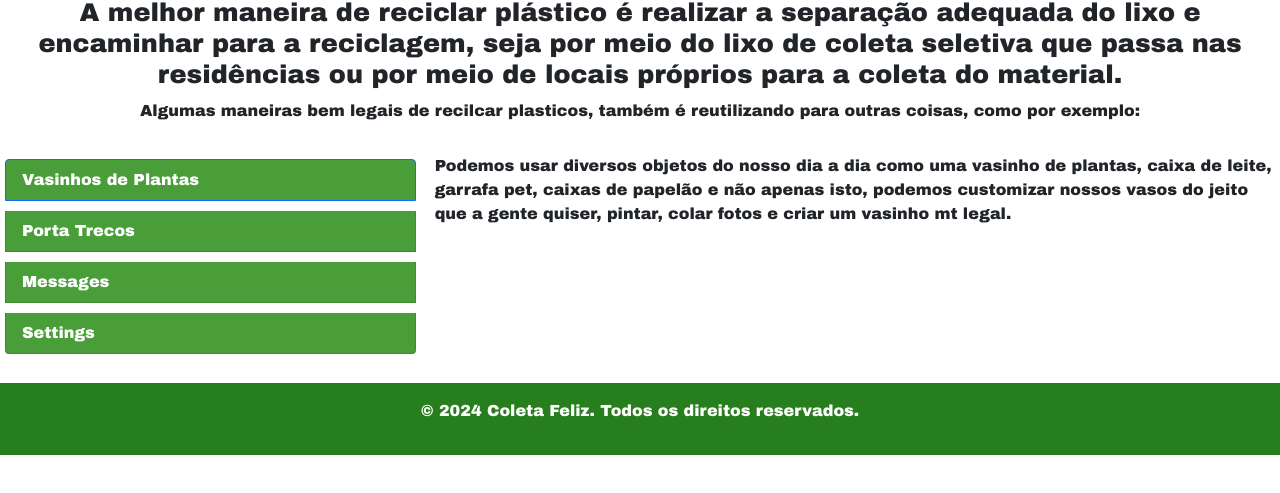
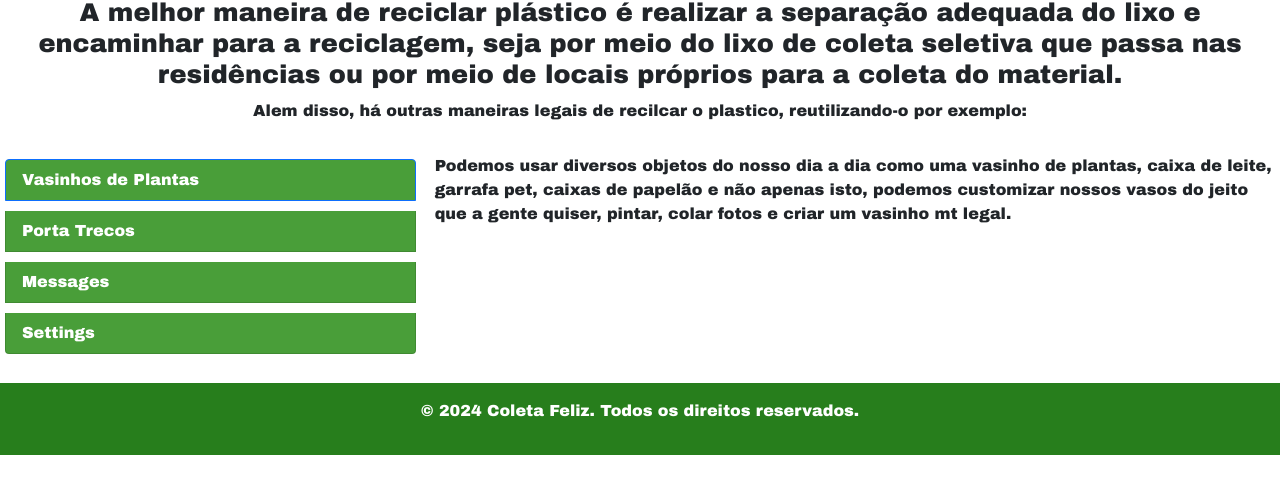
Before and after one commit to joaodgj/coleta-feliz, a plain HTML site: page plasticos.html in a window 1280 px wide. Shown: the part 219-712 px from the top of the page. Drawn offline with nearby package versions, Linux system fonts and the light colour scheme.

Commit message:
Plasticos

```diff
--- a/plasticos.html
+++ b/plasticos.html
@@ -40,7 +40,7 @@
       </div>
       <div>
         <h3>A melhor maneira de reciclar plástico é realizar a separação adequada do lixo e encaminhar para a reciclagem, seja por meio do lixo de coleta seletiva que passa nas residências ou por meio de locais próprios para a coleta do material.</h3>
-        <h6>Algumas maneiras bem legais de recilcar plasticos, também é reutilizando para outras coisas, como por exemplo:</h6>
+        <h6>Alem disso, há outras maneiras legais de recilcar o plastico, reutilizando-o por exemplo:</h6>
       </div>
         <br>
         <div class="row">
```
Also changed, not shown: metais.html (+1 -1 lines).
